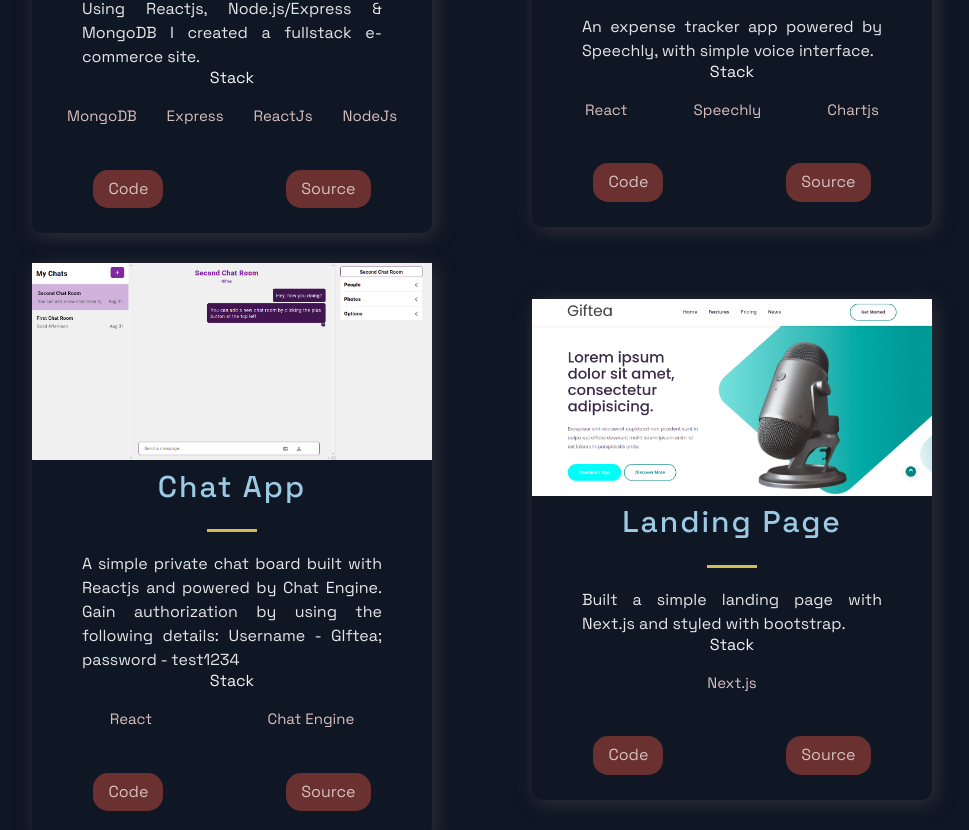
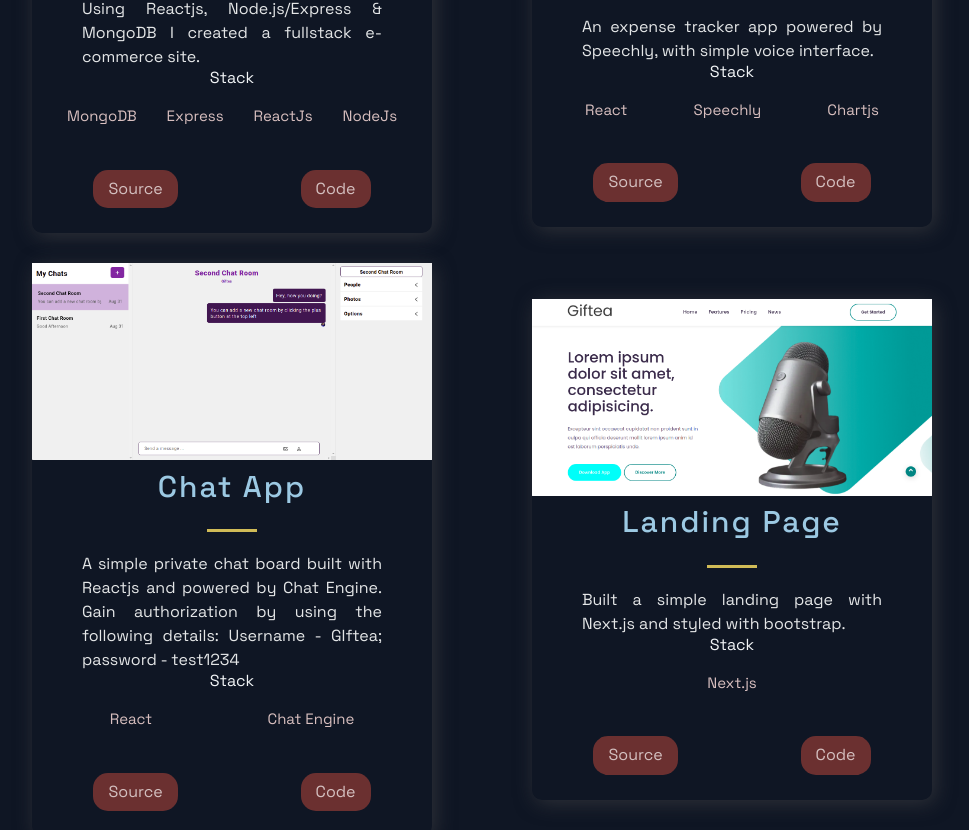
Before and after one commit to Giftea/giftuhiene, a Next.js app: page / in a window 1280 px wide. Shown: the part 1390-2220 px from the top of the page, without its empty margins (158-1127 px from the left). Built offline with nearby package versions, Linux system fonts and the light colour scheme.

Commit message:
cleared error

```diff
--- a/src/components/Projects/Projects.js
+++ b/src/components/Projects/Projects.js
@@ -43,8 +43,8 @@ const Projects = () => (
               </TagList>
             </div>
             <UtilityList>
-              <ExternalLinks href={p.visit}>Code</ExternalLinks>
-              <ExternalLinks href={p.source}>Source</ExternalLinks>
+              <ExternalLinks href={p.visit}>Source</ExternalLinks>
+              <ExternalLinks href={p.source}>Code</ExternalLinks>
             </UtilityList>
           </BlogCard>
         );
```
